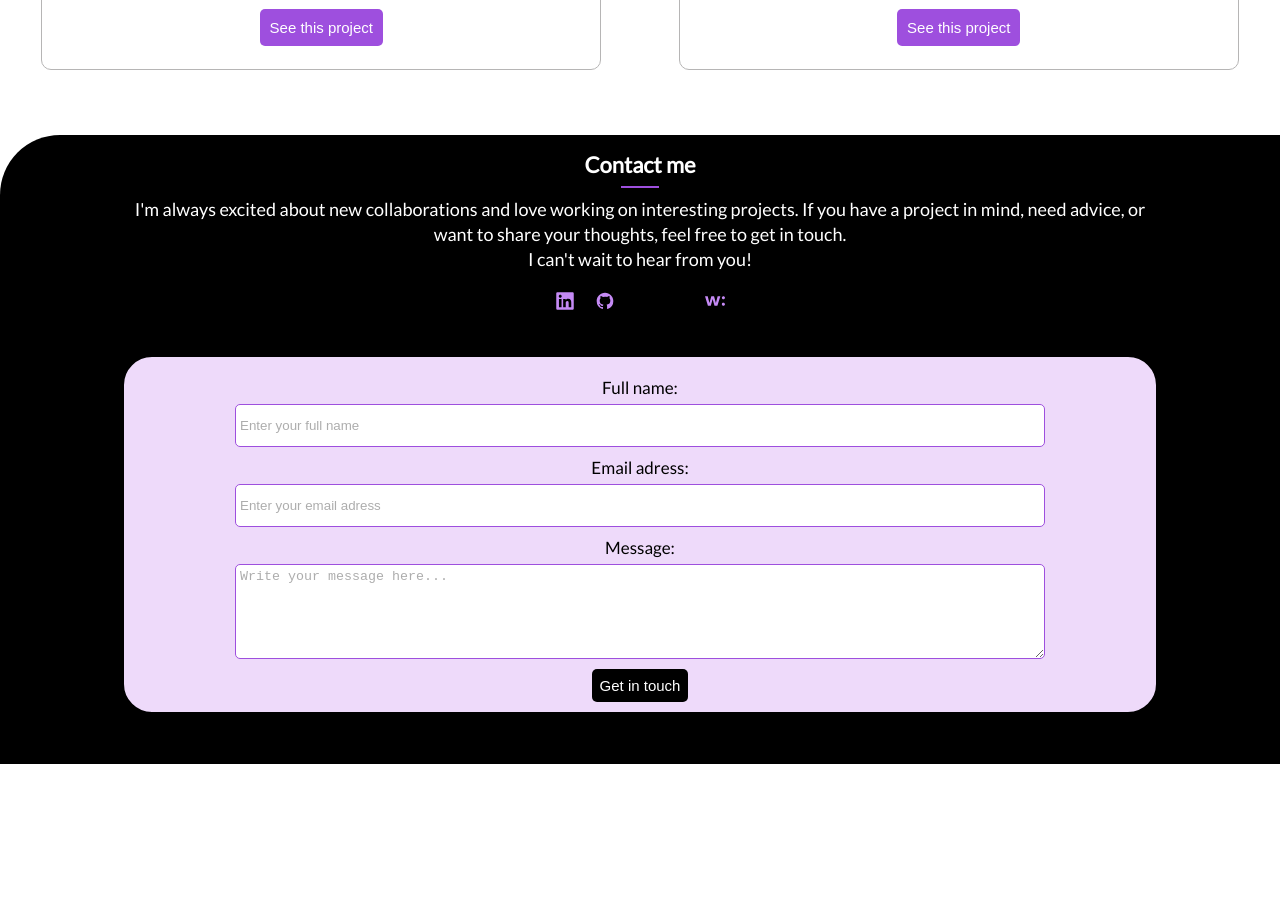
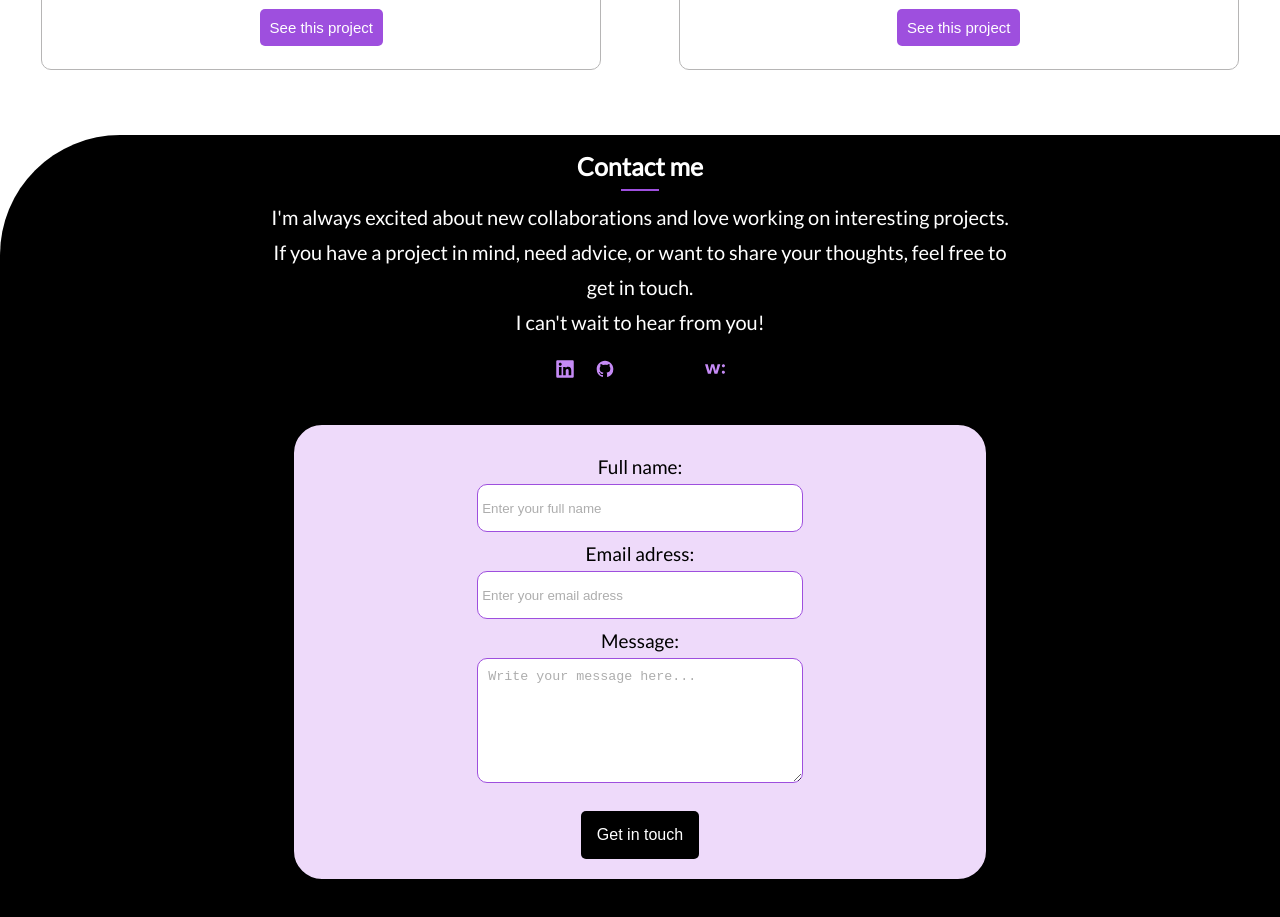
Before and after one commit to mariegrace31/official_portfolio, a React (Create React App) app: page / in a window 1280 px wide. Shown: the part 2720-3637 px from the top of the page. Before the commit the page ends 3484 px from the top, so only its background shows below. Built offline with nearby package versions, Linux system fonts and the light colour scheme; some icons are missing.

Commit message:
Style the desktop version of the contact form

```diff
--- a/src/styles/Contact.css
+++ b/src/styles/Contact.css
@@ -160,3 +160,59 @@ textarea:focus {
     font-size: 18px;
   }
 }
+
+/* Desktop */
+
+@media (min-width: 1200px) {
+  .contact {
+    border-top-left-radius: 120px;
+    padding-bottom: 70px;
+  }
+
+  .contact h2 {
+    font-size: 25px;
+  }
+
+  .contact p {
+    font-size: 20px;
+    line-height: 35px;
+    width: 60%;
+  }
+
+  .form-container {
+    width: 55%;
+    padding: 20px;
+  }
+
+  label {
+    font-size: 19px;
+  }
+
+  input {
+    height: 48px;
+    border-radius: 10px;
+    width: 50%;
+  }
+
+  textarea {
+    height: 125px;
+    border-radius: 10px;
+    padding: 10px;
+    width: 50%;
+  }
+
+  .submit-btn {
+    font-size: 16px;
+    padding: 15px;
+    margin-top: 28px;
+    width: 18%;
+  }
+
+  .submission-message h4 {
+    font-size: 19px;
+  }
+
+  .submission-message p {
+    font-size: 17px;
+  }
+}
```
